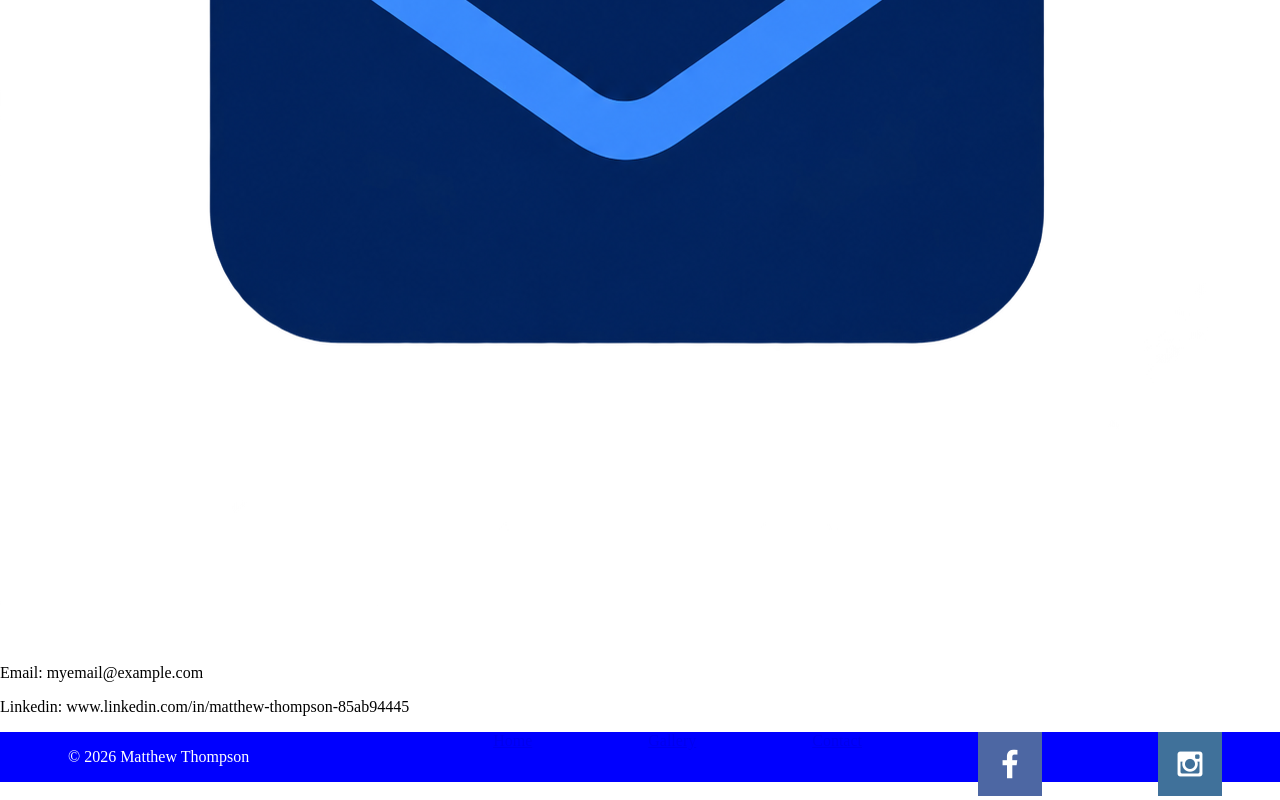
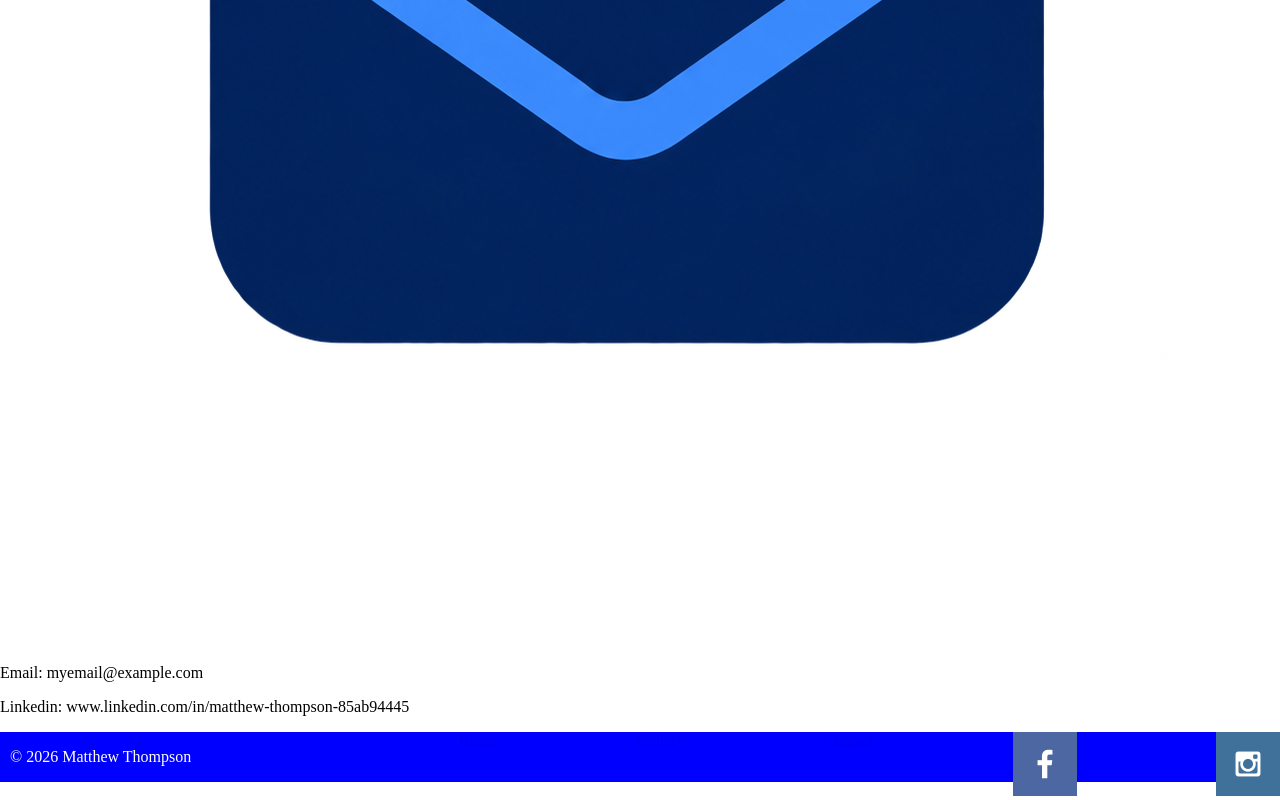
Before and after one commit to mdthompson7337/my-portfolio, a plain HTML site: page pages/contact.html in a window 1280 px wide. Shown: the part 765-1565 px from the top of the page. Drawn offline with Linux system fonts and the light colour scheme.

Commit message:
fixed missed tag

```diff
--- a/styles/style.css
+++ b/styles/style.css
@@ -38,7 +38,7 @@ footer {
     background-color: blue;
     height: 50px;
     display: flex;
-    justify-content: space-around;
+    justify-content: space-between;
 }
 
 footer p {
```
Also changed, not shown: index.html (+1 -1 lines).
